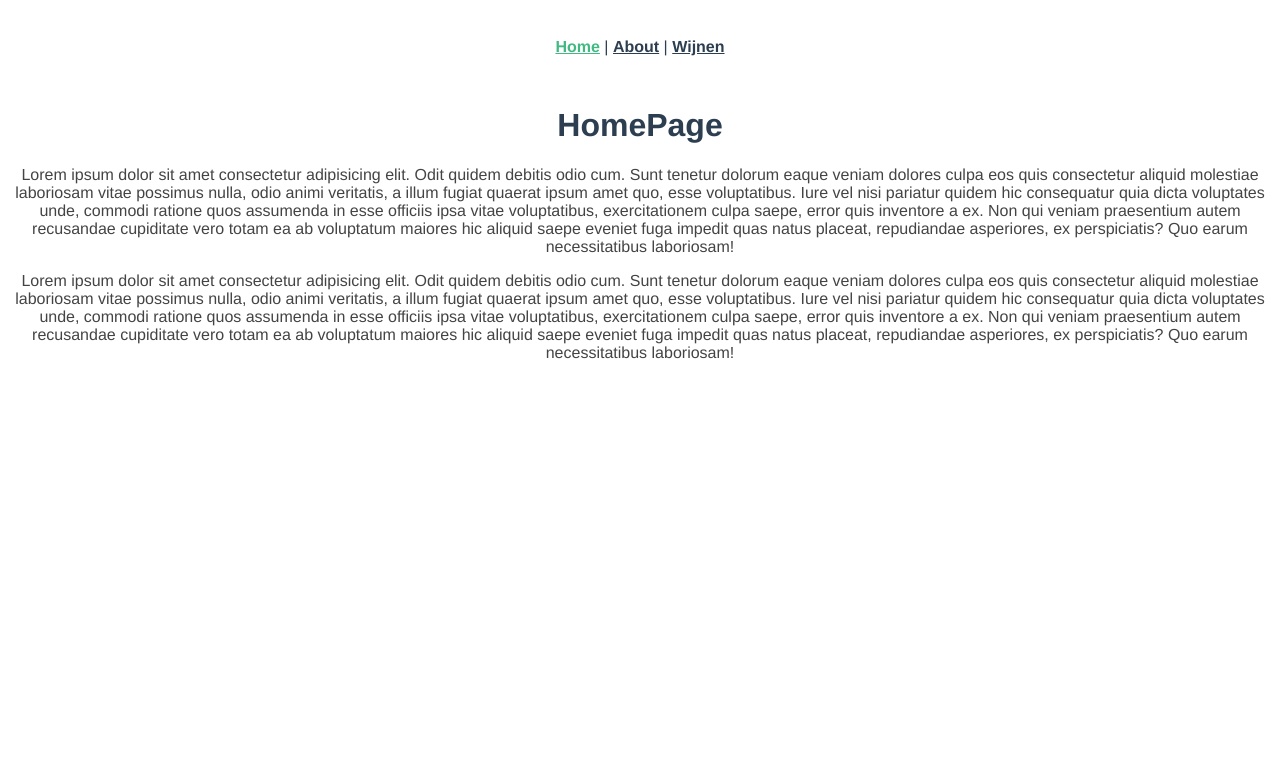
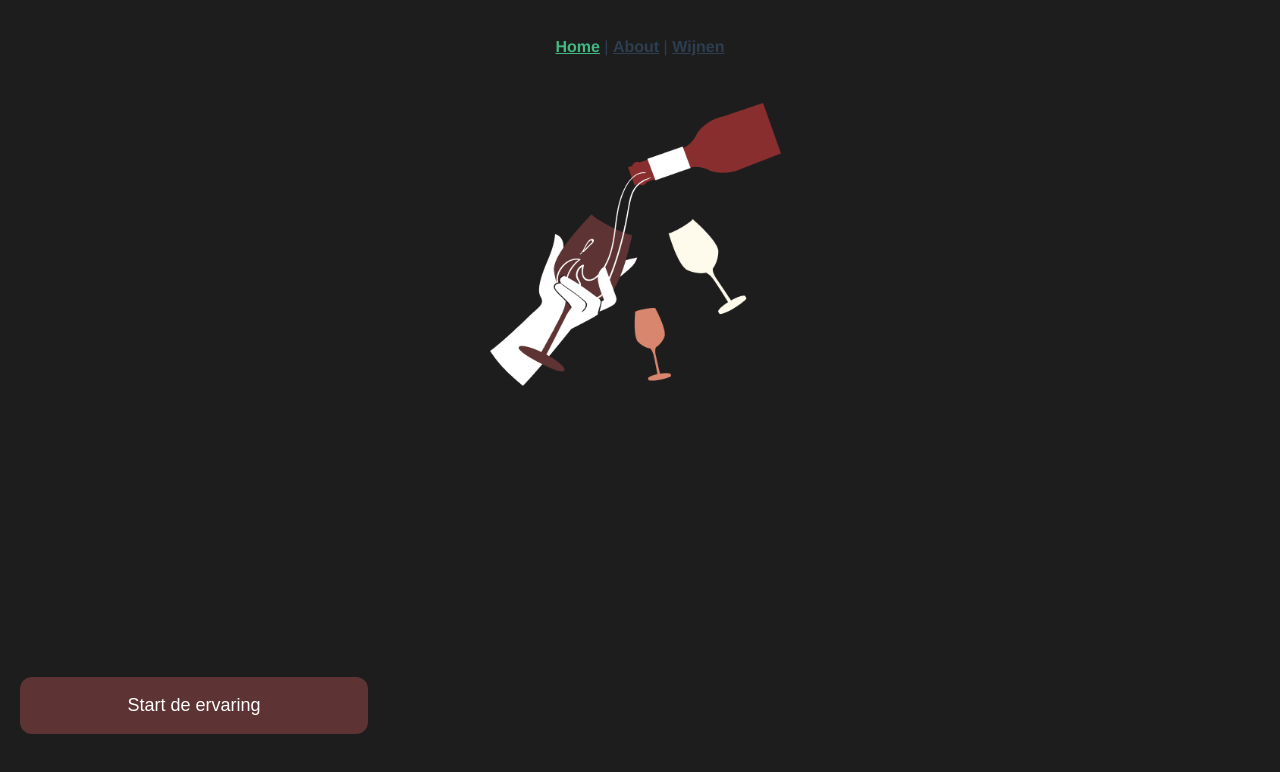
Before and after one commit to beratmanus/ixdproject, a Vue app: page / in a window 1280 px wide. Shown: the top 772 px of the page. Built offline with nearby package versions, Linux system fonts and the light colour scheme.

Commit message:
landingpage

```diff
--- a/src/App.vue
+++ b/src/App.vue
@@ -3,6 +3,7 @@
     <router-link to="/">Home</router-link> |
     <router-link :to="{ name: 'About'}">About</router-link> |
     <router-link :to="{ name: 'Wijnen'}">Wijnen</router-link>
+
 
   </div>
 
@@ -10,6 +11,7 @@
 </template>
 
 <script>
+
 export default {
   methods: {
     redirect() {
--- a/src/views/Home.vue
+++ b/src/views/Home.vue
@@ -1,19 +1,47 @@
 <template>
-  <div class="home">
-  <h1>HomePage</h1>
-  <p>Lorem ipsum dolor sit amet consectetur adipisicing elit. Odit quidem debitis odio cum. Sunt tenetur dolorum eaque veniam dolores culpa eos quis consectetur aliquid molestiae laboriosam vitae possimus nulla, odio animi veritatis, a illum fugiat quaerat ipsum amet quo, esse voluptatibus. Iure vel nisi pariatur quidem hic consequatur quia dicta voluptates unde, commodi ratione quos assumenda in esse officiis ipsa vitae voluptatibus, exercitationem culpa saepe, error quis inventore a ex. Non qui veniam praesentium autem recusandae cupiditate vero totam ea ab voluptatum maiores hic aliquid saepe eveniet fuga impedit quas natus placeat, repudiandae asperiores, ex perspiciatis? Quo earum necessitatibus laboriosam!</p>
-  <p>Lorem ipsum dolor sit amet consectetur adipisicing elit. Odit quidem debitis odio cum. Sunt tenetur dolorum eaque veniam dolores culpa eos quis consectetur aliquid molestiae laboriosam vitae possimus nulla, odio animi veritatis, a illum fugiat quaerat ipsum amet quo, esse voluptatibus. Iure vel nisi pariatur quidem hic consequatur quia dicta voluptates unde, commodi ratione quos assumenda in esse officiis ipsa vitae voluptatibus, exercitationem culpa saepe, error quis inventore a ex. Non qui veniam praesentium autem recusandae cupiditate vero totam ea ab voluptatum maiores hic aliquid saepe eveniet fuga impedit quas natus placeat, repudiandae asperiores, ex perspiciatis? Quo earum necessitatibus laboriosam!</p>
+  <div class="hero">
+    <img :src="hero" alt="">
+    <button>Start de ervaring</button>
   </div>
 </template>
 
 <script>
 // @ is an alias to /src
-
+import hero from "../assets/hero.png"
 
 export default {
   name: 'Home',
   components: {
 
-  }
+  },
+  data() {
+    return {
+      hero: hero
+    }
+  },
 }
 </script>
+<style>
+html, body{
+  height: 100%;
+}
+body{
+  background-color: #1d1d1d;
+}
+.hero img{
+   height: 320px;
+   width: 320px !important;
+   text-align: center;
+}
+button{
+  width: 348px;
+  height: 57px;
+  background-color: #5E3333;
+  color: #fff;
+  font-size: 18px;
+  position: absolute;
+  left: 10px;
+  bottom: 66px;
+}
+
+</style>
```
Also changed, not shown: src/components/HelloWorld.vue (deleted, +0 -58 lines), src/assets/hero.png (added).
